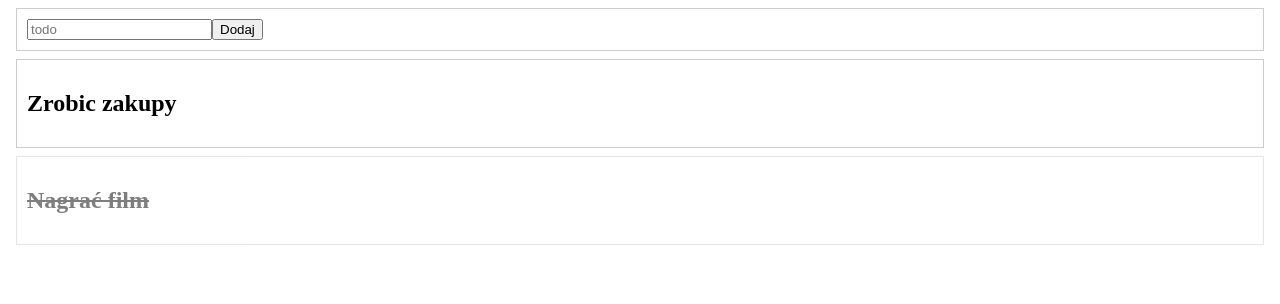
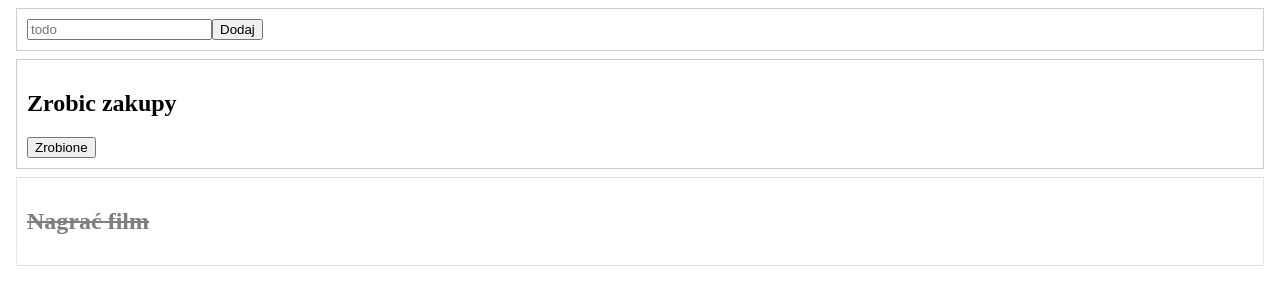
Before and after one commit to KonradGmur/Vue-first-project, a Vue app: page / in a window 1280 px wide. Shown: the top 304 px of the page. Built offline with nearby package versions, Linux system fonts and the light colour scheme.

Commit message:
update App.vue

```diff
--- a/src/App.vue
+++ b/src/App.vue
@@ -7,6 +7,7 @@
 
     <div class="item" v-bind:class="{ completed: item.completed }" v-for="item in items" v-bind:key="item.id">
         <h2>{{ item.title }}</h2>
+        <button v-if="!item.completed" @click="removeItem">Zrobione</button>
     </div>
 </div>
 </template>
```
